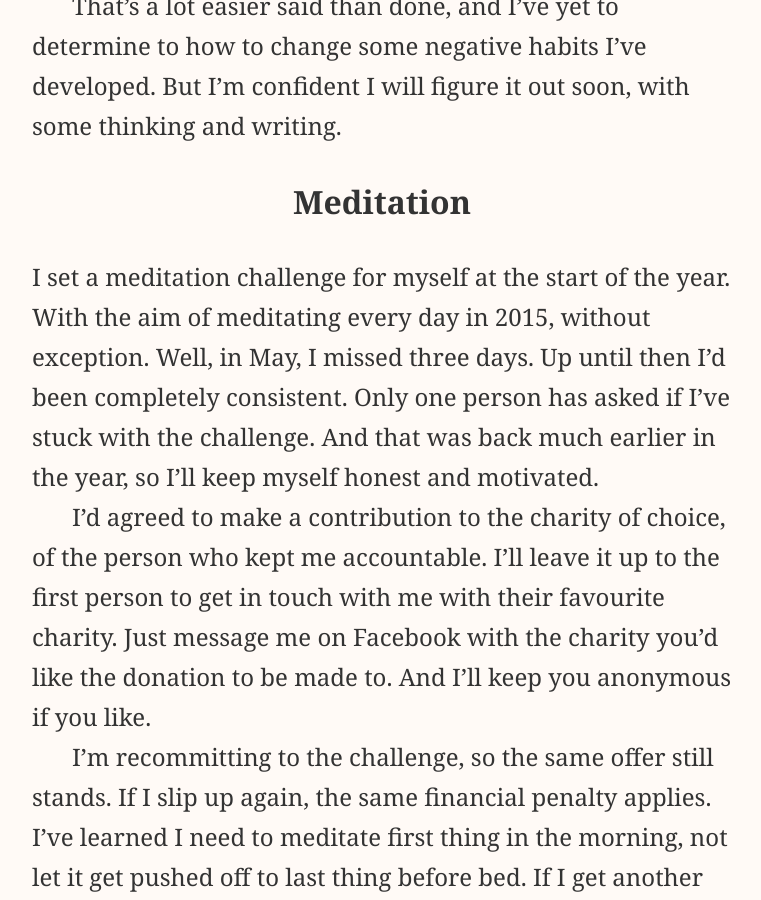
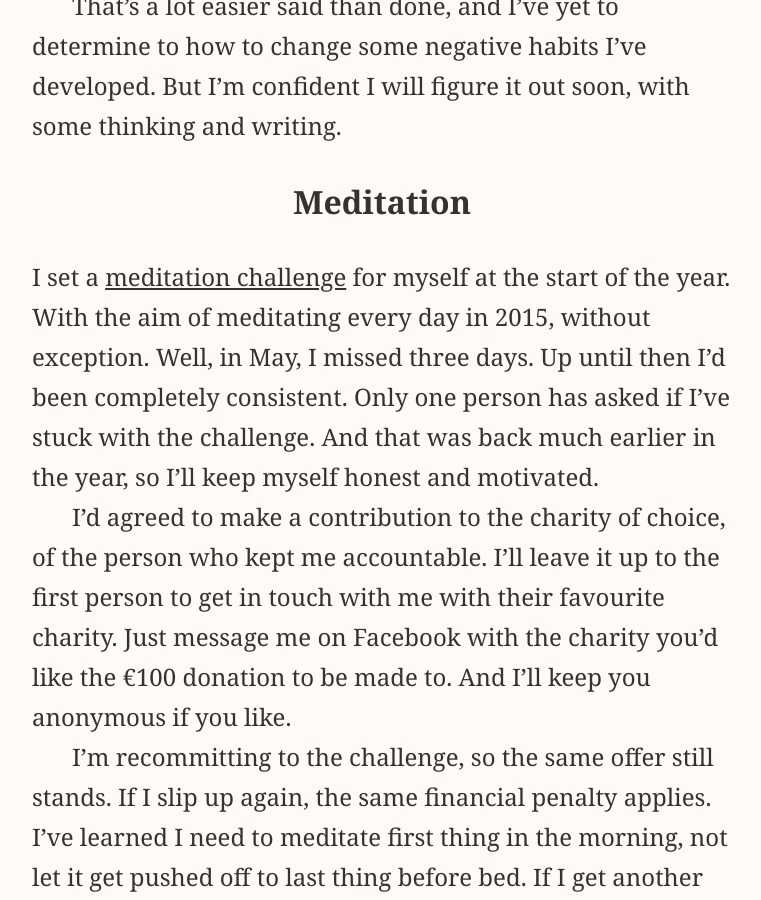
Before and after one commit to paddyohanlon/remote-manifesto, a Jekyll site: the page built from _posts/2015-06-09-30-years-old.md, in a window 1280 px wide and 900 px high, scrolled down 6252 px. Shown: the whole window, without its empty margins (258-1019 px from the left). Built offline with Jekyll 4.4.1, drawn with Linux system fonts in a browser that asks for light colours; Markdown is read by kramdown in place of the engine named in the settings; comment, search, counter and statistics services are not loaded; some of the changed text lies outside the part shown.

Commit message:
add links to 30 post

```diff
--- a/_posts/2015-06-09-30-years-old.md
+++ b/_posts/2015-06-09-30-years-old.md
@@ -10,7 +10,7 @@ featured_image: /assets/rock-climbing-san-bartolo.jpg
 
 Today I turn 30 years old. Actually in 1 hour 19 mins. Or 7 hours 19 mins, to be more accurate; adding the time zone difference from Boston to Spain.
 
-I didn't put a huge amount of time into planning the birthday celebration, but I couldn't be happier with where I am spending the day. With Lidiya, in a stunning room of the wonderful Los Baños de La Luz accommodations in the tiny town of Facinas. 9km from the most popular climbing spot in the province of Cádiz, San Bartolo, which has spectacular views of the Atlantic Ocean and Africa. And only a few kilometres further lies the magnificent Bolonia beach. A perfect balance of rock and sea.
+I didn't put a huge amount of time into planning the birthday celebration, but I couldn't be happier with where I am spending the day. With Lidiya, in a stunning room of the wonderful [Los Baños de La Luz](https://www.facebook.com/losbanos.delaluz) accommodations in the tiny town of Facinas. 9km from the most popular climbing spot in the province of Cádiz, San Bartolo, which has spectacular views of the Atlantic Ocean and Africa. And only a few kilometres further lies the magnificent Bolonia beach. A perfect balance of rock and sea.
 
 <img src="/assets/rock-climbing-san-bartolo.jpg" alt="Just finished a beautiful 25m route.">
 
@@ -67,9 +67,9 @@ That's a lot easier said than done, and I've yet to determine to how to change s
 
 ## Meditation
 
-I set a meditation challenge for myself at the start of the year. With the aim of meditating every day in 2015, without exception. Well, in May, I missed three days. Up until then I'd been completely consistent. Only one person has asked if I've stuck with the challenge. And that was back much earlier in the year, so I'll keep myself honest and motivated.
+I set a [meditation challenge](articles/2015/02/01/meditation-challenge-2015.html) for myself at the start of the year. With the aim of meditating every day in 2015, without exception. Well, in May, I missed three days. Up until then I'd been completely consistent. Only one person has asked if I've stuck with the challenge. And that was back much earlier in the year, so I'll keep myself honest and motivated.
 
-I'd agreed to make a contribution to the charity of choice, of the person who kept me accountable. I'll leave it up to the first person to get in touch with me with their favourite charity. Just message me on Facebook with the charity you'd like the donation to be made to. And I'll keep you anonymous if you like.
+I'd agreed to make a contribution to the charity of choice, of the person who kept me accountable. I'll leave it up to the first person to get in touch with me with their favourite charity. Just message me on Facebook with the charity you'd like the €100 donation to be made to. And I'll keep you anonymous if you like.
 
 I'm recommitting to the challenge, so the same offer still stands. If I slip up again, the same financial penalty applies. I've learned I need to meditate first thing in the morning, not let it get pushed off to last thing before bed. If I get another session in before bed, all the better. As well as first thing in the morning being the best time for me to stay consistent. It's also the time I notice most benefit. Some clarity before jumping into 'doing' mode.
 
@@ -79,6 +79,6 @@ I'm not worried about aging. As far as I can tell I'm being honest with myself a
 
 As for the process of aging. Ye, my hairline is receding a bit, and I have crows feet type expression lines developing around my eyes. But I'm in the best health I've ever been. Stronger, more flexible, more athletic. And I decided years ago that with age comes a new perspective on the world. New experiences unique to a more mature physical and mental state. And life is infinitely interesting, so looking at aging negatively seems to me a question of focus and interpretation. When I'm 120 I won't be able to run as fast as I can now, yes. But now, I can't appreciate life with the experiences of another 90 years.
 
-I'm also fortunate to spend a lot of time at Suryalila yoga retreat centre and see inspiring yogis of all ages come and go regularly. I've met several people who look fantastic and are impressively active in their 60's and 70's. More active than many people in their 20's and 30's I know. When I turn 60, I'll be 100% older than I am now. It's literally another lifetime away. And when I'm 60, I'll have another 100% to go till 120. It's an odd way of looking at things maybe, but it makes me smile. :)
+I'm also fortunate to spend a lot of time at [Suryalila yoga retreat centre](http://suryalila.com/) and see inspiring yogis of all ages come and go regularly. I've met several people who look fantastic and are impressively active in their 60's and 70's. More active than many people in their 20's and 30's I know. When I turn 60, I'll be 100% older than I am now. It's literally another lifetime away. And when I'm 60, I'll have another 100% to go till 120. It's an odd way of looking at things maybe, but it makes me smile. :)
 
 <img src="/assets/suryalila-buddah.jpg" alt="Buddah statue at Suryalila yoga retreat centre">
```
